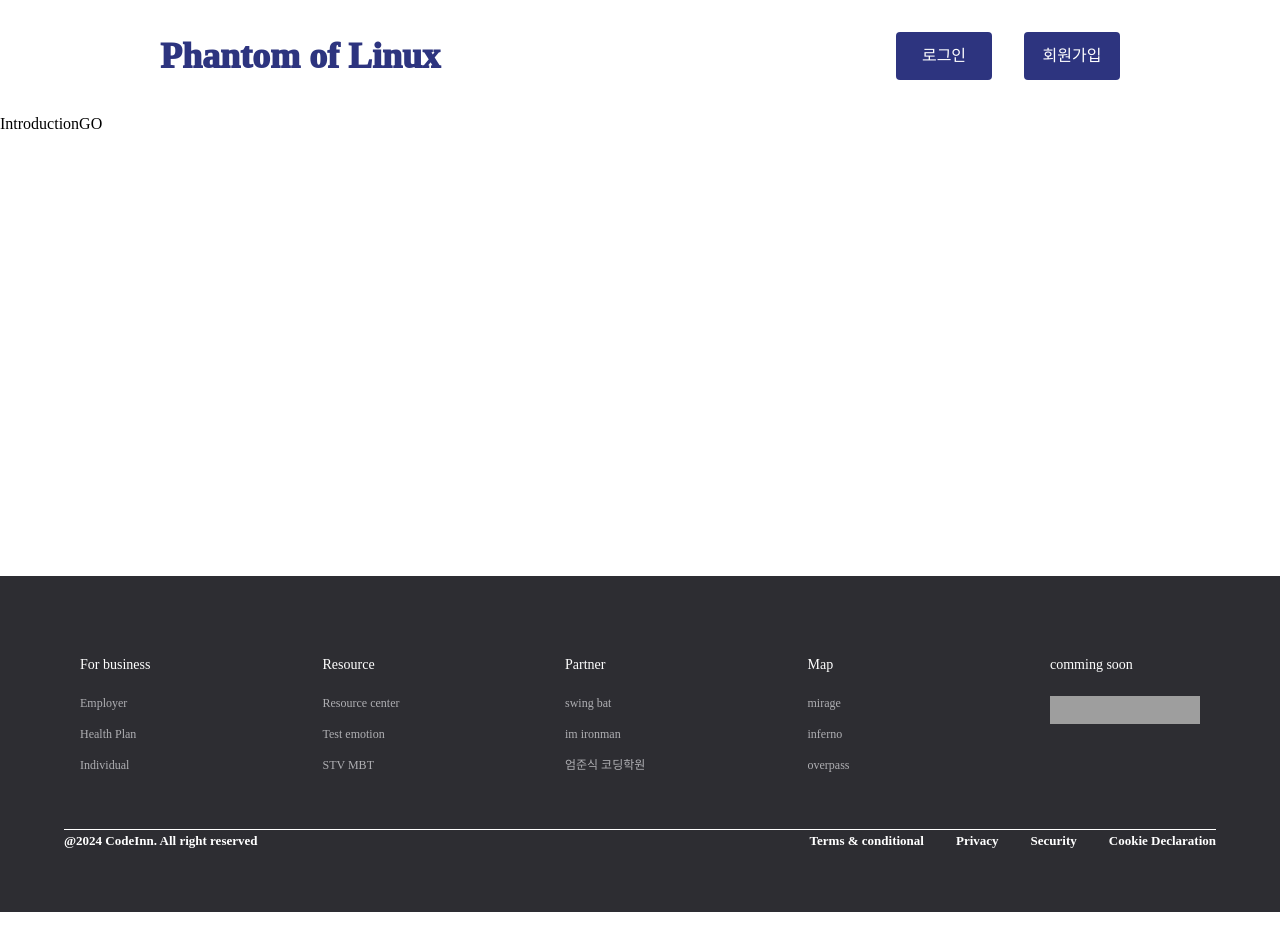
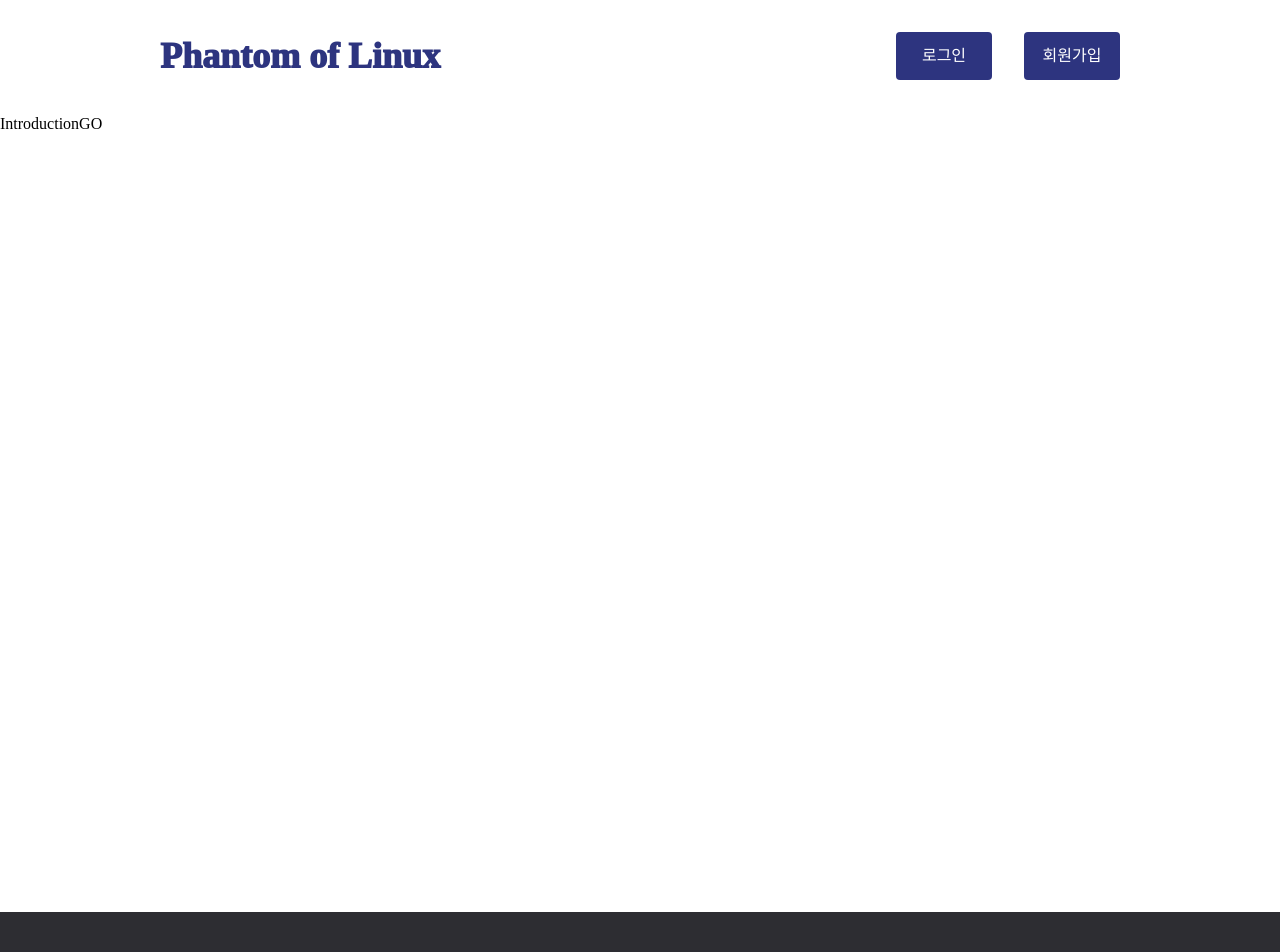
Before and after one commit to PhantomOfLINUX/POL_Front, a Next.js app: page / in a window 1280 px wide. Shown: the top 952 px of the page. Before the commit the page ends 912 px from the top, so only its background shows below. Built offline with nearby package versions, Linux system fonts and the light colour scheme; no server answers; grey boxes are pictures that could not be loaded; a web font is replaced by a local one.

Commit message:
fix: footer layout으로 이동

```diff
--- a/src/app/layout.tsx
+++ b/src/app/layout.tsx
@@ -1,6 +1,6 @@
 import type { Metadata } from "next";
 
-import HeaderLayout from "@/components/layout/HeaderLayout";
+import PageLayout from "@/components/layout/PageLayout";
 import './globals.css'
 
 export const metadata: Metadata = {
@@ -16,9 +16,9 @@ export default function RootLayout({
   return (
     <html lang="en">
       <body>
-        <HeaderLayout>
+        <PageLayout>
           {children}
-        </HeaderLayout>
+        </PageLayout>
       </body>
     </html>
   )
--- a/src/app/page.tsx
+++ b/src/app/page.tsx
@@ -10,7 +10,6 @@ const Introduction = () => {
                 Introduction
                 <GoButton />
             </div>
-            <Footer />
         </div>
 
     )
--- a/src/components/layout/HeaderLayout.tsx
+++ /dev/null
@@ -1,14 +0,0 @@
-import Header from "../header/Header"
-//(로그인 안함)버튼 로그인 회원가입 (로그인 함)버튼 로그아웃
-
-const HeaderLayout = ({children}:{children:React.ReactNode}) => {
-    return (
-        <>
-            <Header />
-            {children}
-        </>
-    )
-}
-
-
-export default HeaderLayout
--- /dev/null
+++ b/src/components/layout/PageLayout.tsx
@@ -0,0 +1,15 @@
+import Header from "../header/Header"
+import Footer from "../footer/Footer"
+
+const PageLayout = ({children}:{children:React.ReactNode}) => {
+    return (
+        <>
+            <Header />
+            {children}
+            <Footer/>
+        </>
+    )
+}
+
+
+export default PageLayout
```
